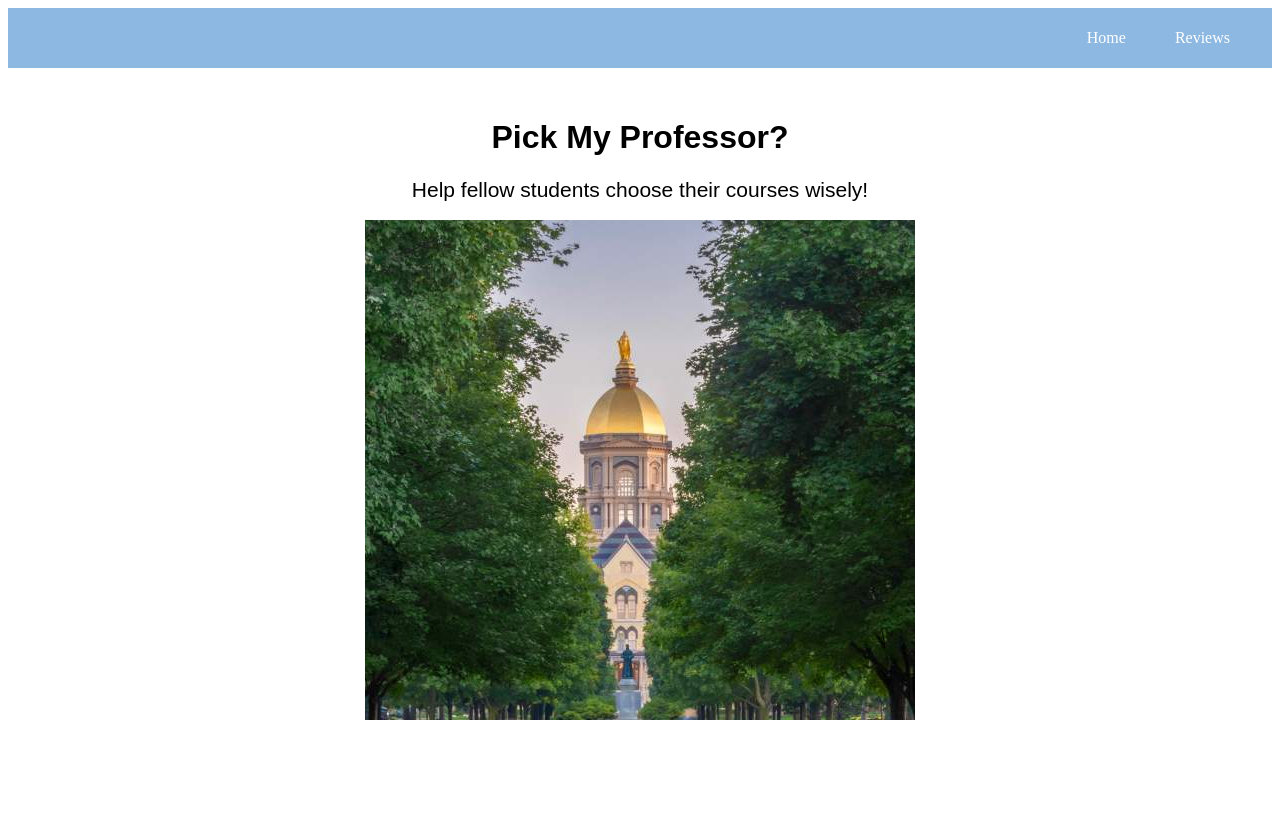
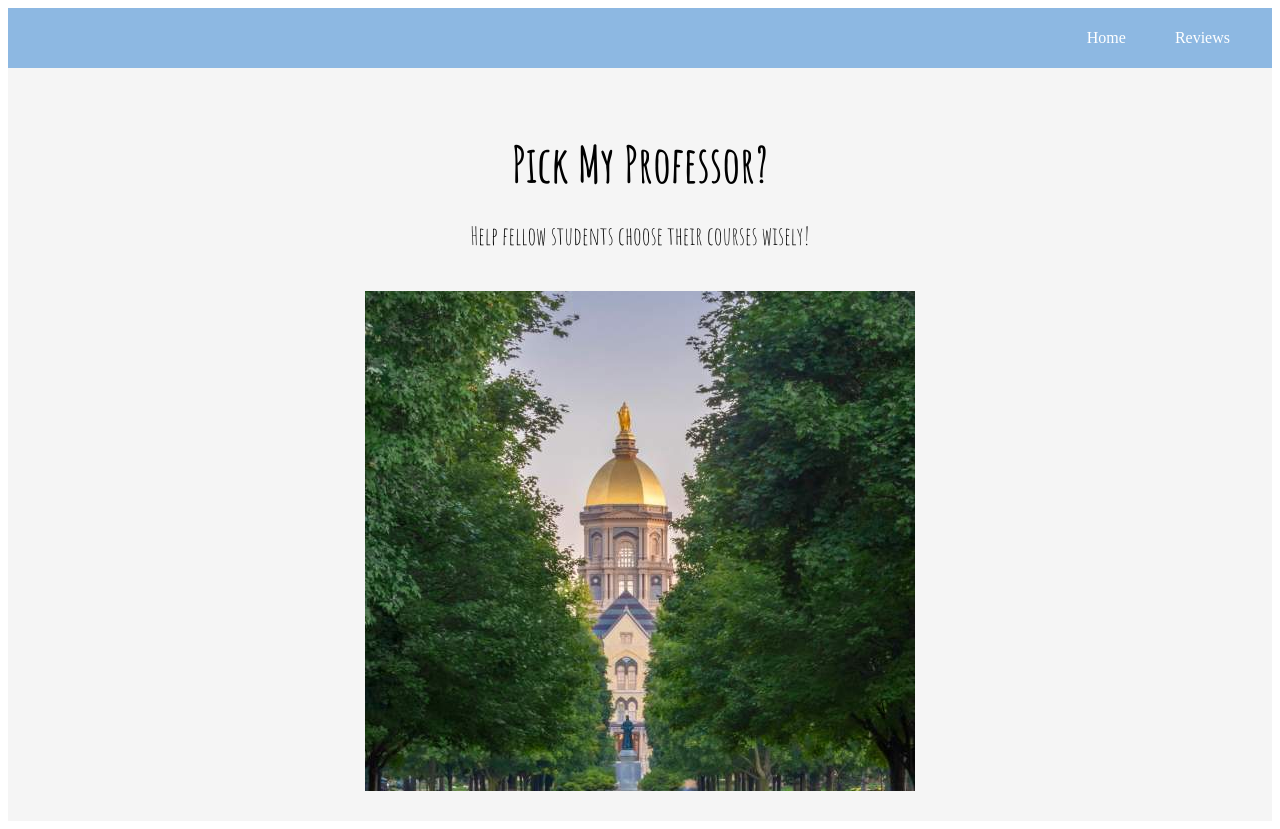
Before and after one commit to sjacobo3/modernwebdev, a React (Create React App) app: page / in a window 1280 px wide. Before the commit the page ends 800 px from the top, so only its background shows below. Built offline with nearby package versions, Linux system fonts and the light colour scheme; what parse would draw is missing.

Commit message:
home page css

```diff
--- a/src/Components/Home/Home.css
+++ b/src/Components/Home/Home.css
@@ -1,7 +1,10 @@
+
+@import url('https://fonts.googleapis.com/css2?family=Amatic+SC:wght@400;700&display=swap');
 .container {
     text-align: center;
     padding: 30px;
-    font-family: Arial, sans-serif;
+    font-family: Amatic SC, sans-serif;
+    background-color: #F5F5F5;
 }
 
 .dome {
--- a/src/Components/Home/Home.js
+++ b/src/Components/Home/Home.js
@@ -1,13 +1,21 @@
 import './Home.css'
+
 function Home() {
     return (
         <div class="container">
-            <h1>Pick My Professor?</h1>
-            <p style={{ fontSize: "21px", maxWidth: "600px", margin: "auto" }}>
+            <h1
+            style = {{
+                fontSize: "50px",
+                fontWeight: 600,
+                marginBottom: "20px"}}>
+                Pick My Professor?</h1>
+            <p style={{
+                fontSize: "25px",
+                marginBottom: "20px" }}>
         Help fellow students choose their courses wisely!
       </p>
       <br/>
-            <div class="dome"></div>
+            <div className="dome"></div>
         </div>
     );
 };
```
